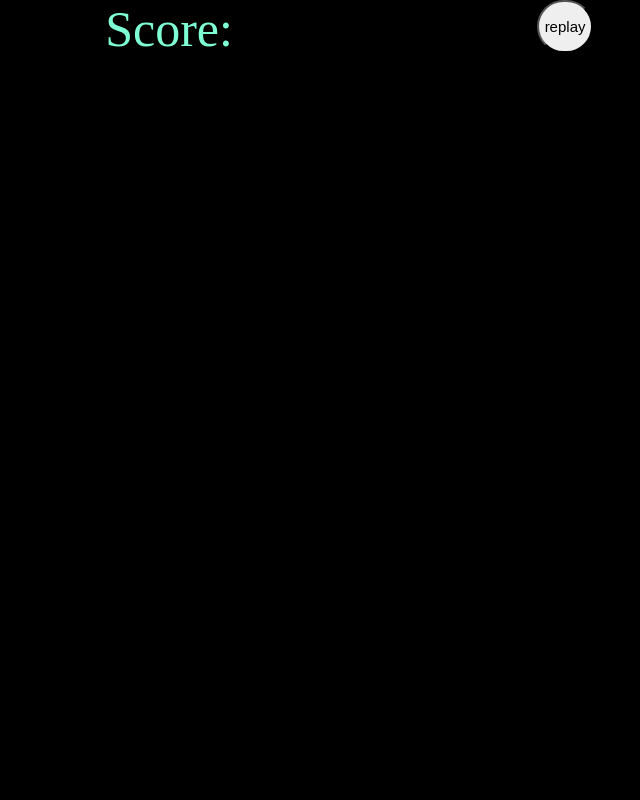
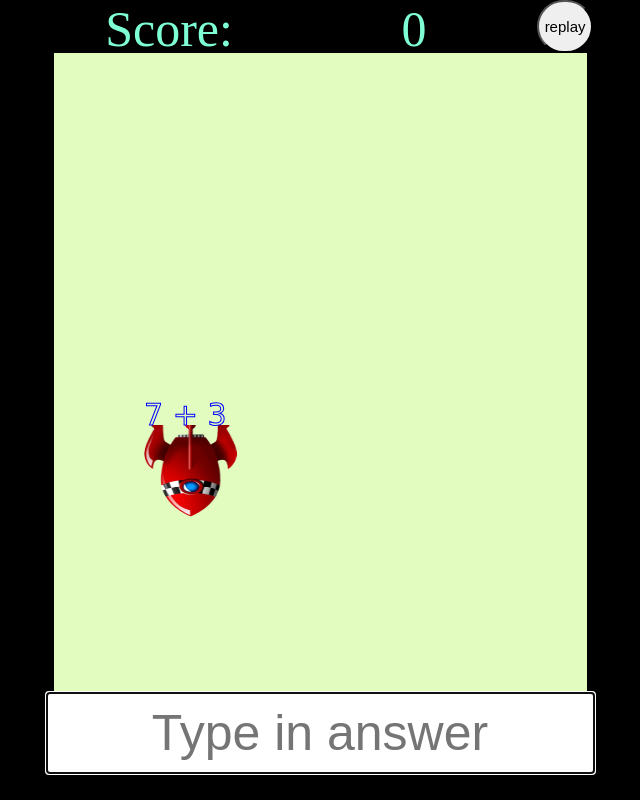
Before and after one commit to Nziranziza/rocket, a website built with webpack: page index.html in a window 1280 px wide. Shown: the top 800 px of the page, without its empty margins (320-960 px from the left). Built offline with Linux system fonts and the light colour scheme.

Commit message:
compile for production

```diff
--- a/index.html
+++ b/index.html
@@ -57,6 +57,6 @@
     <div class="input">
         <input type="number" placeholder="Type in answer" id="answer"></input>
     </div>
-    <script src="main.js"></script>
+    <script src="./dist/main.js"></script>
   </body>
 </html>
--- a/package.json
+++ b/package.json
@@ -18,7 +18,8 @@
   },
   "scripts": {
     "test": "echo \"Error: no test specified\" && exit 1",
-    "start": "node_modules/.bin/webpack-dev-server"
+    "start": "node_modules/.bin/webpack-dev-server",
+    "build": "webpack --mode production"
   },
   "keywords": [],
   "author": "",
```
Also changed, not shown: dist/main.js (added).
